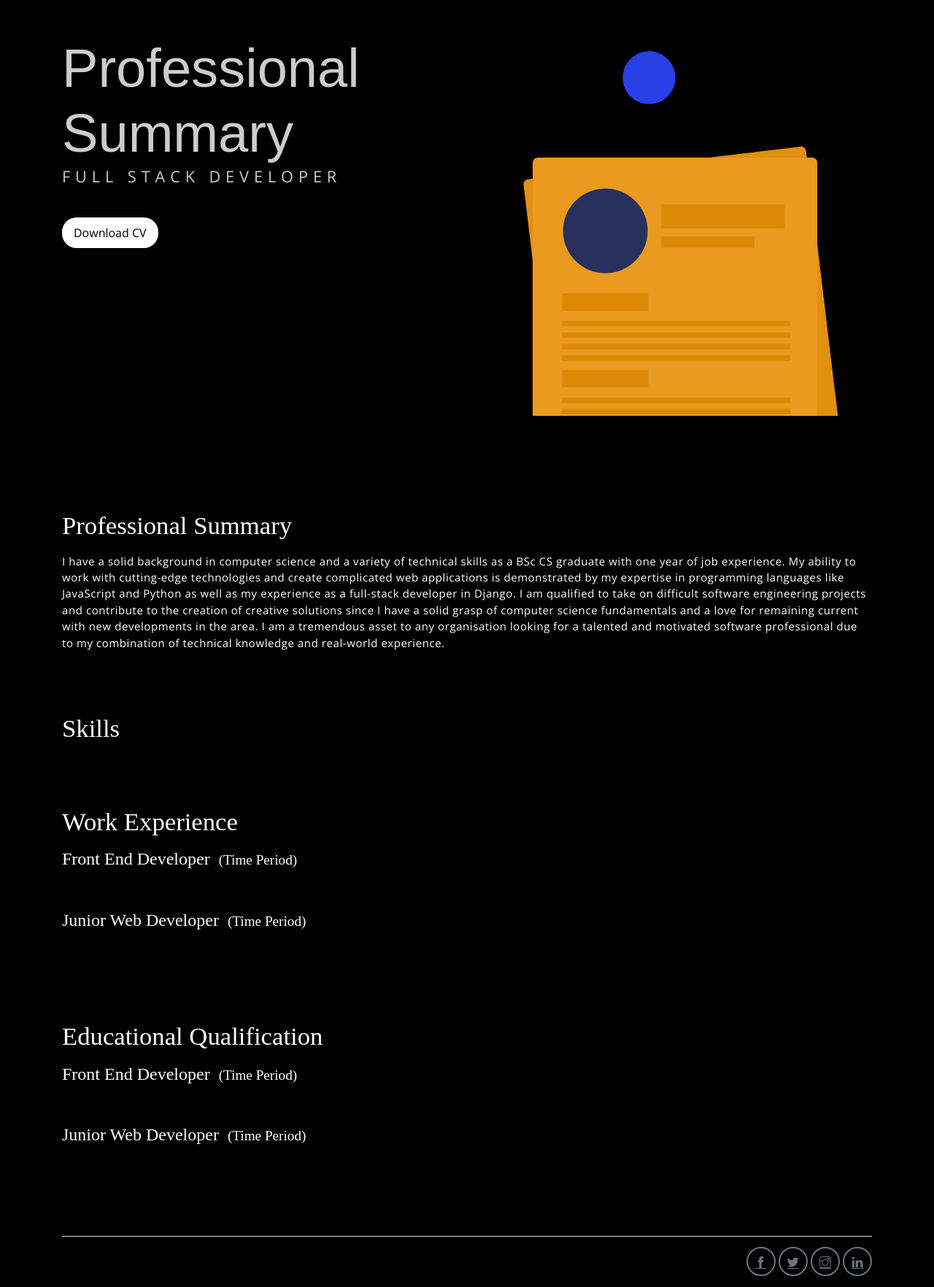
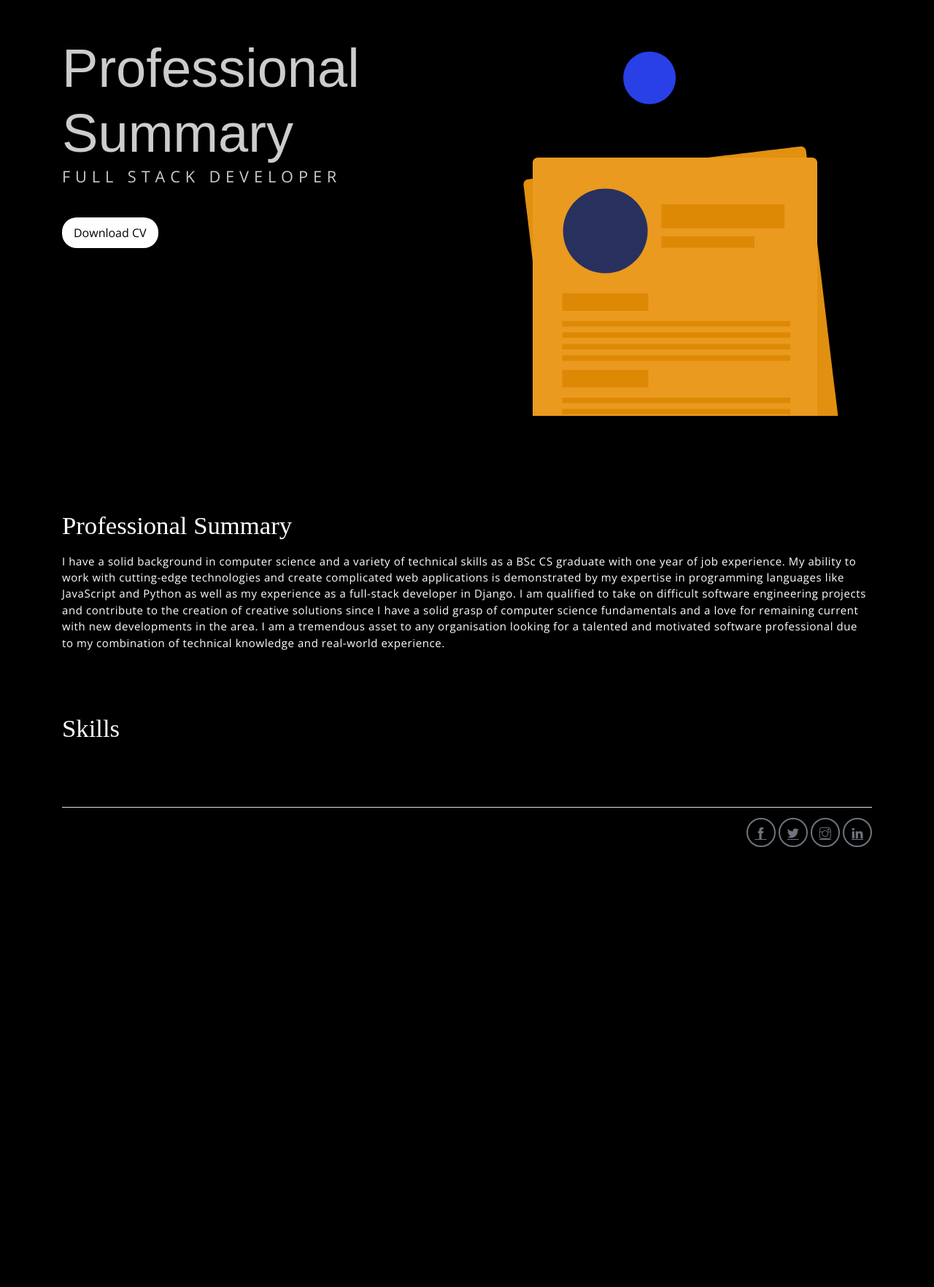
Before and after one commit to luckypatcherx/DJANGO-PORTFOLIO, a Django app: page /resume in a window 1280 px wide. Shown: the part 100-1864 px from the top of the page at 73% size. After the commit the page ends 1261 px from the top, so only its background shows below. Run offline with Django 4.2, Linux system fonts and the light colour scheme; data that the repository does not hold is empty; some libraries are stand-ins or nearby versions; some web fonts are replaced.

Commit message:
update
update

```diff
--- a/webmanagement/templates/index.html
+++ b/webmanagement/templates/index.html
@@ -198,7 +198,7 @@
                         <span class="portfolio-card-overlay">
                             <span class="portfolio-card-caption">
                                 <h4>Web Applications</h5>
-                                    <p class="font-weight-normal">Category: Web Templates</p>
+                                    <p class="font-weight-normal">Category: Web Applications</p>
                             </span>
                         </span>
                     </a>
--- a/webmanagement/templates/resume.html
+++ b/webmanagement/templates/resume.html
@@ -65,72 +65,8 @@ Professional Summary
     </div>
 
 </section>
-<!-- work expperience start-->
-<section class="section pt-0" id="about">
-  <!-- container -->
-  <div class="container text-center">
-    <!-- about wrapper -->
-    <div class="about">
-
-      <div class="about-caption">
-        <h2 class="section-title mb-3">Work Experience</h2>
-        <h4 class="mb-3">Front End Developer&nbsp <span style="font-size: 0.8em;">(Time Period)</span></h2>
-          <p>
-            <br>
-          </p>
-      </div>
-    </div><!-- end of about wrapper -->
-    <div class="about">
-      <div class="about-caption">
-        <h4 class="mb-3">Junior Web Developer&nbsp <span style="font-size: 0.8em;">(Time Period)</span></h2>
-          <p>
-            <br>
-          </p>
-      </div>
-    </div><!-- end of about wrapper -->
-  </div><!-- end of container -->
-</section>
-
-
 <!-- Work Experience History-->
 
 
-<!-- Education start-->
-<section class="section pt-0" id="about">
-  <!-- container -->
-  <div class="container text-center">
-    <!-- about wrapper -->
-    <div class="about">
-
-      <div class="about-caption">
-        <h2 class="section-title mb-3">Educational Qualification</h2>
-        <h4 class="mb-3">Front End Developer&nbsp <span style="font-size: 0.8em;">(Time Period)</span></h2>
-
-          <p>
-
-            <br>
-          </p>
-      </div>
-
-    </div><!-- end of about wrapper -->
-    <div class="about">
-
-      <div class="about-caption">
-        <h4 class="mb-3">Junior Web Developer&nbsp <span style="font-size: 0.8em;">(Time Period)</span></h2>
-
-          <p>
-
-            <br>
-          </p>
-      </div>
-
-    </div><!-- end of about wrapper -->
-
-  </div><!-- end of container -->
-</section>
-
-
-<!-- Education End-->
-
 
 {% endblock %}
```
Also changed, not shown: webmanagement/static/portfolio_images/lyceum_9wDXrJg.jpg (added), 1 other file.
